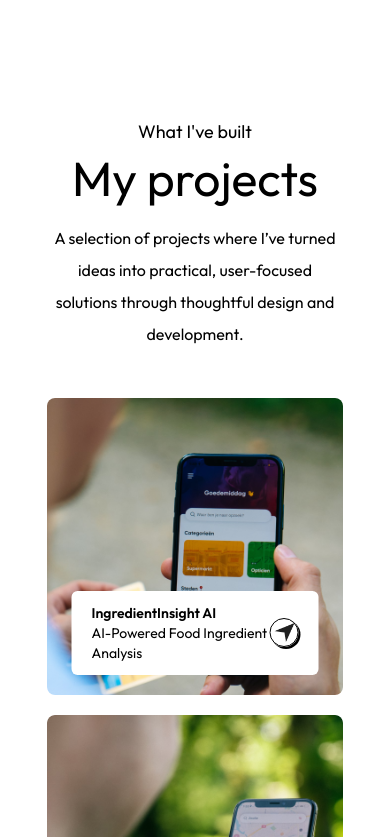
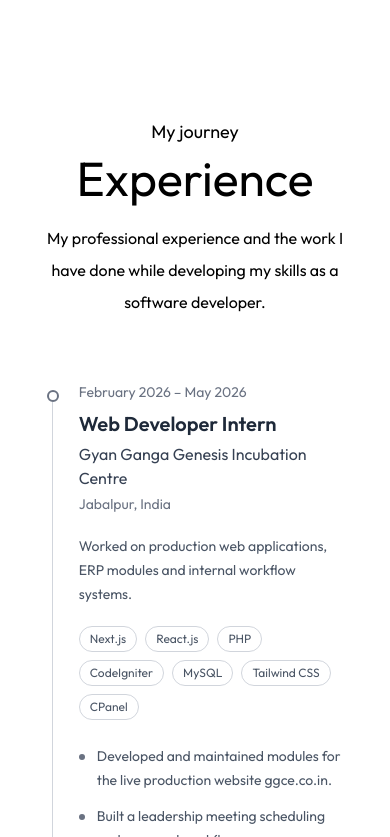
Before and after one commit to RaiDivyansh08/My-portfolio, a Next.js app: page / in a window 390 px wide. Shown: the part 4467-5304 px from the top of the page. Built offline with nearby package versions, Linux system fonts and the light colour scheme; a web font is replaced by a local one.

Commit message:
Add experience section

```diff
--- /dev/null
+++ b/src/app/components/Experience.jsx
@@ -0,0 +1,142 @@
+import React from 'react'
+import { experienceData } from '../../../assets/assets'
+import { motion } from 'motion/react'
+
+const Experience = () => {
+  return (
+    <motion.div
+      id="experience"
+      className="w-full px-[12%] py-10 scroll-mt-20"
+      initial={{ opacity: 0 }}
+      whileInView={{ opacity: 1 }}
+      transition={{ duration: 1 }}
+      viewport={{ once: true }}
+    >
+      {/* Heading */}
+      <motion.h4
+        className="text-center mb-2 text-lg font-ovo"
+        initial={{ y: -20, opacity: 0 }}
+        whileInView={{ y: 0, opacity: 1 }}
+        transition={{ duration: 0.3, delay: 0.3 }}
+      >
+        My journey
+      </motion.h4>
+
+      <motion.h2
+        className="text-center text-5xl font-ovo"
+        initial={{ y: -20, opacity: 0 }}
+        whileInView={{ y: 0, opacity: 1 }}
+        transition={{ duration: 0.5, delay: 0.5 }}
+      >
+        Experience
+      </motion.h2>
+
+      <motion.p
+        className="text-center max-w-2xl mx-auto mt-5 mb-16 font-ovo"
+        initial={{ opacity: 0 }}
+        whileInView={{ opacity: 1 }}
+        transition={{ duration: 0.5, delay: 0.7 }}
+      >
+        My professional experience and the work I have done while
+        developing my skills as a software developer.
+      </motion.p>
+
+      {/* Experience */}
+      <div className="max-w-5xl mx-auto">
+        {experienceData.map(
+          (
+            {
+              role,
+              company,
+              location,
+              duration,
+              description,
+              technologies,
+              work,
+            },
+            index
+          ) => (
+            <motion.div
+              key={index}
+              className="relative flex gap-5 sm:gap-8"
+              initial={{ opacity: 0, y: 30 }}
+              whileInView={{ opacity: 1, y: 0 }}
+              transition={{
+                duration: 0.7,
+                delay: index * 0.2,
+              }}
+              viewport={{ once: true }}
+            >
+              {/* Timeline */}
+              <div className="relative flex flex-col items-center">
+                {/* Dot */}
+                <div className="relative z-10 mt-2 w-3 h-3 rounded-full border-2 border-gray-500 bg-white dark:bg-black dark:border-white shrink-0" />
+
+                {/* Line */}
+                <div className="absolute top-5 bottom-0 w-px bg-gray-300 dark:bg-white/20" />
+              </div>
+
+              {/* Content */}
+              <div className="flex-1 pb-16">
+
+                {/* Duration */}
+                <p className="text-sm text-gray-500 dark:text-white/60 mb-2">
+                  {duration}
+                </p>
+
+                {/* Role */}
+                <h3 className="text-xl sm:text-2xl font-semibold text-gray-800 dark:text-white">
+                  {role}
+                </h3>
+
+                {/* Company */}
+                <p className="mt-1 text-base text-gray-700 dark:text-white/80">
+                  {company}
+                </p>
+
+                {/* Location */}
+                <p className="mt-1 text-sm text-gray-500 dark:text-white/60">
+                  {location}
+                </p>
+
+                {/* Description */}
+                <p className="mt-5 max-w-3xl text-sm leading-6 text-gray-600 dark:text-white/70">
+                  {description}
+                </p>
+
+                {/* Technologies */}
+                <div className="flex flex-wrap gap-2 mt-5">
+                  {technologies.map((tech, techIndex) => (
+                    <span
+                      key={techIndex}
+                      className="px-2.5 py-1 text-xs rounded-full border border-gray-300 text-gray-600 dark:border-white/30 dark:text-white/70"
+                    >
+                      {tech}
+                    </span>
+                  ))}
+                </div>
+
+                {/* Work */}
+                <ul className="mt-6 space-y-3">
+                  {work.map((item, workIndex) => (
+                    <li
+                      key={workIndex}
+                      className="flex gap-3 text-sm leading-6 text-gray-600 dark:text-white/70"
+                    >
+                      <span className="mt-2.5 w-1.5 h-1.5 shrink-0 rounded-full bg-gray-500 dark:bg-white/70" />
+
+                      <span>{item}</span>
+                    </li>
+                  ))}
+                </ul>
+
+              </div>
+            </motion.div>
+          )
+        )}
+      </div>
+    </motion.div>
+  )
+}
+
+export default Experience
--- a/src/app/components/Header.jsx
+++ b/src/app/components/Header.jsx
@@ -11,7 +11,7 @@ const Header = () => {
         whileInView={{scale:1}}
         transition={{duration:0.8 ,type: 'spring', stiffness:100}}
         >
-            <Image src={assets.profile_img} alt="" className='rounded-full w-32  mt-15'/>
+            <Image src={assets.profile_img} alt="" className='rounded-full w-32 mt-15 xl:mt-25'/>
         </motion.div>
         <motion.h3
          initial={{y: -20 ,opacity:0}}
--- a/src/app/page.js
+++ b/src/app/page.js
@@ -7,6 +7,7 @@ import Header from "./components/Header";
 import Navbar from "./components/Navbar";
 import Projects from "./components/Projects";
 import Skills from "./components/Skills";
+import Experience from "./components/Experience";
 
 
 export default function Home() {
@@ -41,6 +42,7 @@ if(isDarkMode){
    <Header isDarkMode={isDarkMode}/>
    <About isDarkMode={isDarkMode}/>
    <Skills isDarkMode={isDarkMode}/>
+   <Experience isDarkMode={isDarkMode}/>
    <Projects isDarkMode={isDarkMode}/>
    <Contact isDarkMode={isDarkMode}/>
    <Footer isDarkMode={isDarkMode}/>
```
